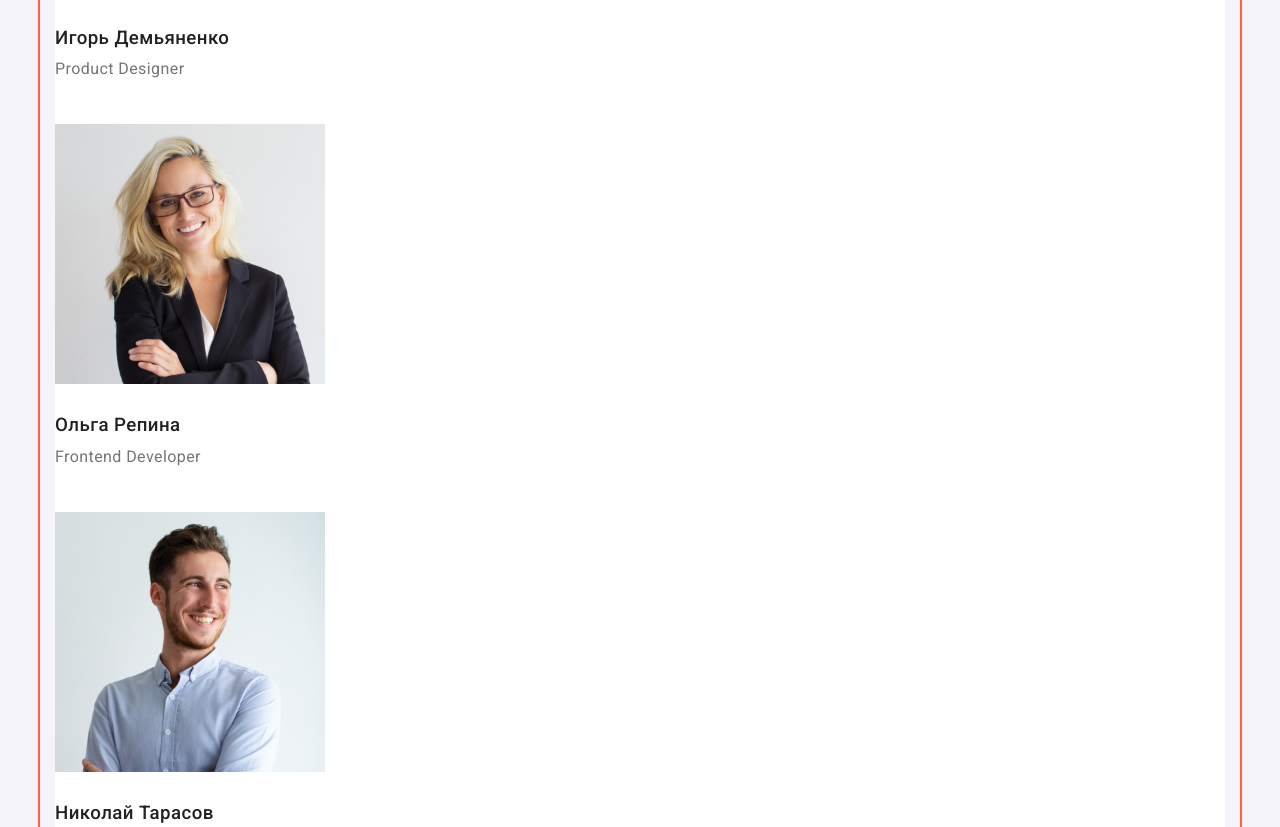
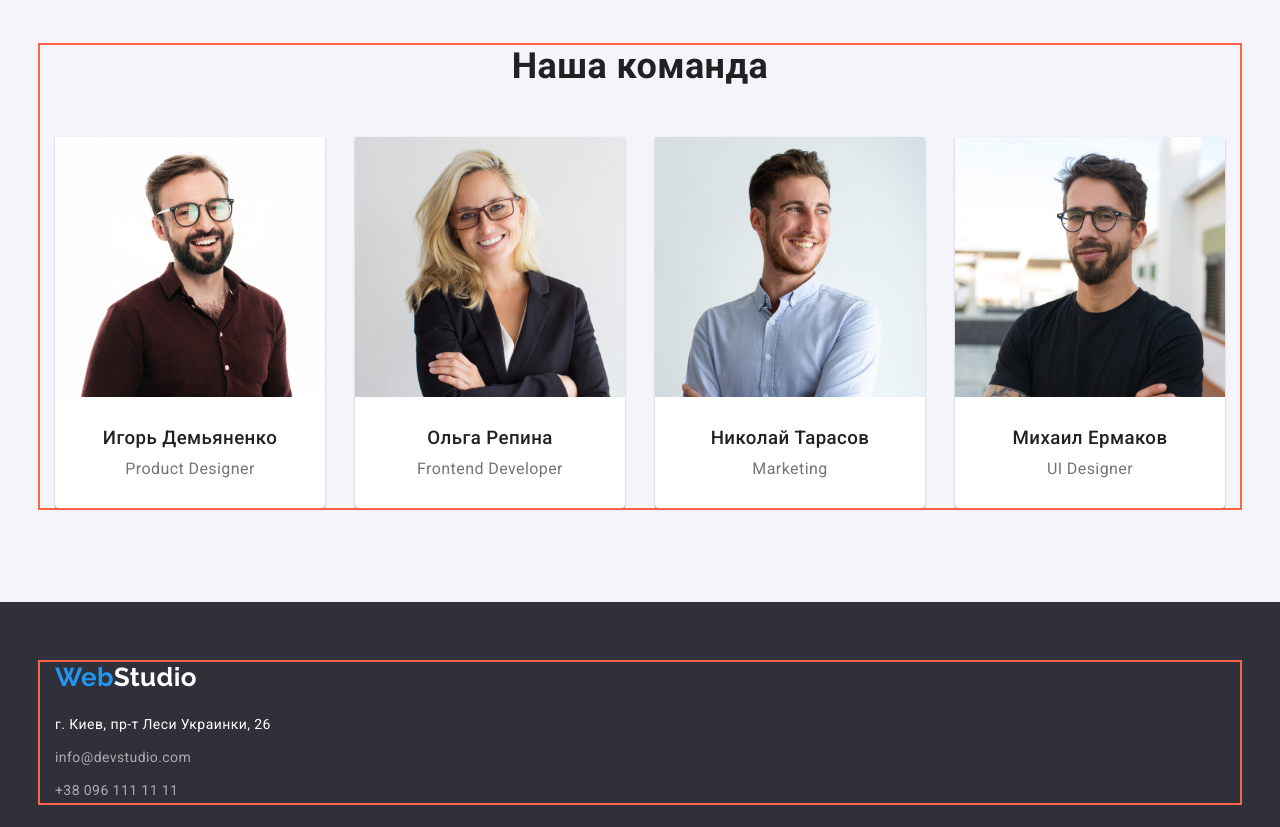
Before and after one commit to Sergey-Proskurnin/goit-markup-hw-03, a plain HTML site: page index.html in a window 1280 px wide. Shown: the part 1512-2339 px from the top of the page. Drawn offline with nearby package versions, Linux system fonts and the light colour scheme.

Commit message:
Выставил флексы для для секции "Наша команда", заблочил "Героя"

```diff
--- a/CSS/style.css
+++ b/CSS/style.css
@@ -141,8 +141,15 @@ body {
 }
 /*section1-hero */
 .hero,
-footer {
+.footer {
     background-color: var(--background-hero-footer);
+}
+.hero-container{
+    display: inline-block;
+    padding-top: 200px;
+    padding-bottom: 200px;
+    width: 700px;
+
 }
 .hero{
     text-align: center;
@@ -251,9 +258,27 @@ footer {
 
     margin-top: 30px;
     margin-bottom: 10px;
+}
+.comand-item {
+    text-align: center;
+    box-shadow: 0px 1px 3px rgba(0, 0, 0, 0.12), 0px 1px 1px rgba(0, 0, 0, 0.14), 0px 2px 1px rgba(0, 0, 0, 0.2);
+    border-radius: 0px 0px 4px 4px;
 
+    margin-left: 30px;
+    /* margin-top: 30px; */
+    flex-basis: calc(100% / 4 - 30px);
+
+    }
+.comand-list {
+        display: flex;
+        flex-wrap: wrap;
+        margin-left: -30px;
+        /* margin-top: -30px; */
 }
-/*section-portfolio*/
+.comand-item p {
+    margin-bottom: 0px;
+}
+   /*section-portfolio*/
 .list-button {
     margin-bottom: 50px;
 }
@@ -306,7 +331,6 @@ footer {
 .item-product {
     padding: 20px 24px;
 }
-
 /* .item > .title-portfolio, .category-product {
     padding: 20px 24px; */
 
--- a/index.html
+++ b/index.html
@@ -34,9 +34,11 @@
     <main>
         <!--section1-page-hero-->
         <section class="hero">
-            <h1 class="hero-title">Эффективные решения<br />для вашего бизнеса</h1>
-            <!--<a href="" class="link">Заказать услугу</a>-->
-            <button type="button" class="button">Заказать услугу</button>
+            <div class="hero-container">
+                <h1 class="hero-title">Эффективные решения для вашего бизнеса</h1>
+                <!--<a href="" class="link">Заказать услугу</a>-->
+                <button type="button" class="button">Заказать услугу</button>
+            </div>
         </section>
         <!--section2-page-feature-->
         <section class="section section-feature">
@@ -97,22 +99,22 @@
            <div class="container">
             <h2 class="section-title">Наша команда</h2>
             <ul class="comand-list list">
-                <li>
+                <li class="comand-item">
                     <img src="./images/igor.jpg" alt="Фото Игоря Демьяненка" width="270" >
                     <h3 class="title">Игорь Демьяненко</h3>
                     <p>Product Designer</p>
                 </li>
-                <li>
+                <li class="comand-item">
                     <img src="./images/olga.jpg" alt="Фото Ольги Репиной" width="270">
                     <h3 class="title">Ольга Репина</h3>
                     <p>Frontend Developer</p>
                 </li>
-                <li>
+                <li class="comand-item">
                     <img src="./images/nikolay.jpg" alt="Фото Николая Тарасова" width="270">
                     <h3 class="title">Николай Тарасов</h3>
                     <p>Marketing</p>
                 </li>
-                <li>
+                <li class="comand-item">
                     <img src="./images/mihail.jpg" alt="Фото Михаила Ермакова" width="270">
                     <h3 class="title">Михаил Ермаков</h3>
                     <p>UI Designer</p>
```
